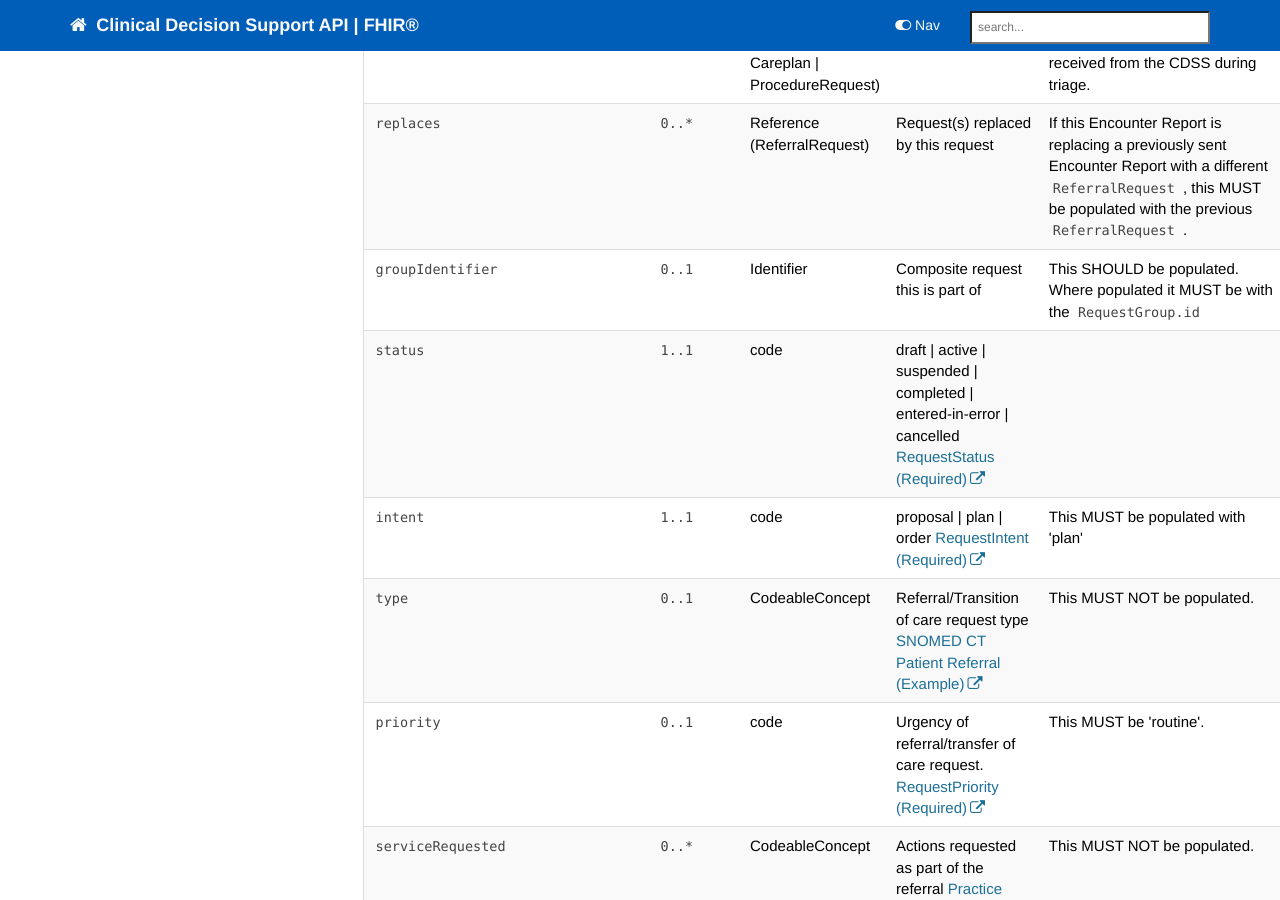
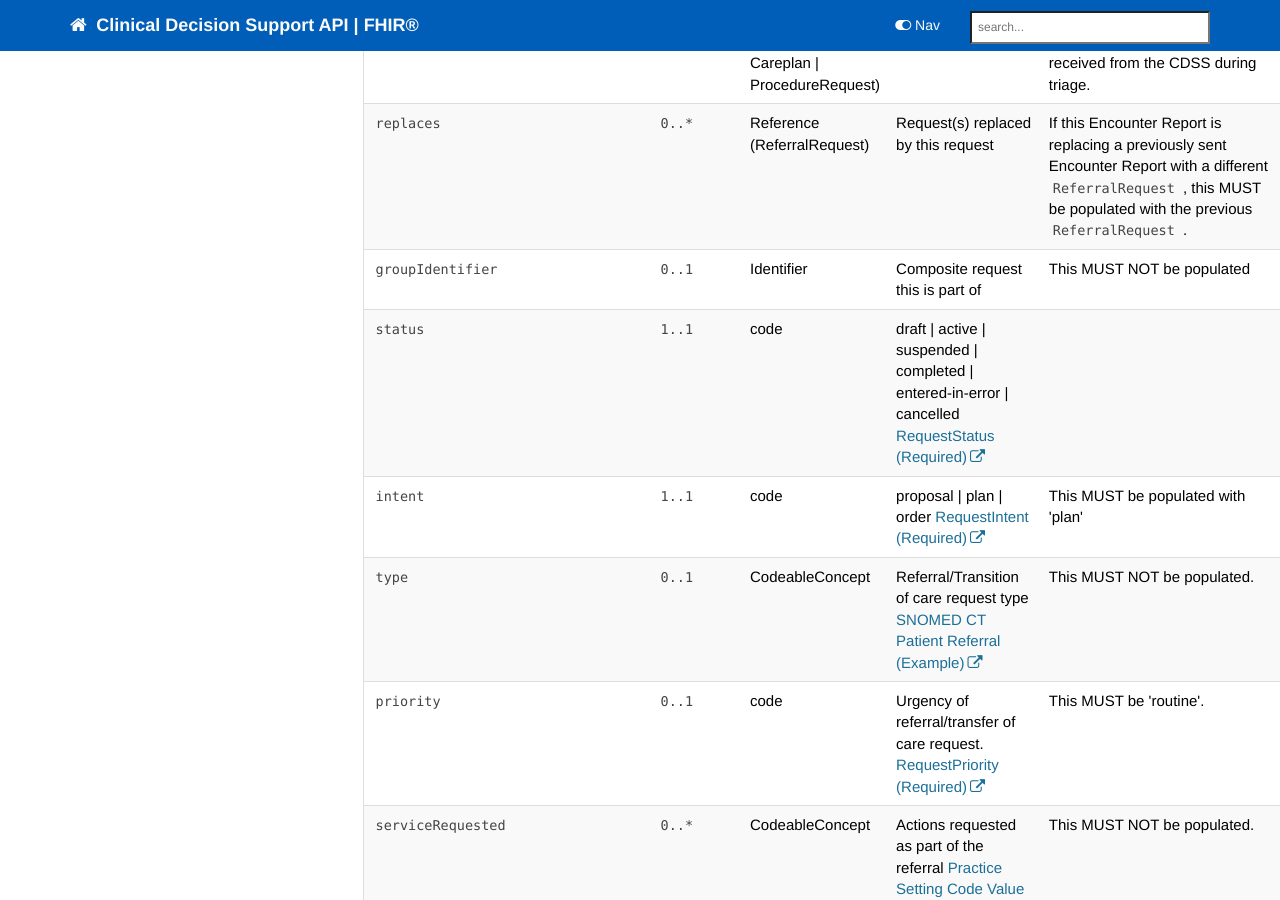
Before and after one commit to nhsconnect/FHIR-CDS, a Jekyll site: the page built from pages/explore/api_encounter_report_referralrequest.md, in a window 1280 px wide and 900 px high, scrolled down 1576 px. Built offline with Jekyll 4.4.1, drawn with Linux system fonts in a browser that asks for light colours; nearby versions of some CDN libraries; our own code applies the rules of GitHub Pages for plain Markdown files; comment, search, counter and statistics services are not loaded; part of the change alters nothing that is shown.

Commit message:
pages/explore/api_encounter_report_referralrequest.md updated from https://stackedit.io/

```diff
--- a/pages/explore/api_encounter_report_referralrequest.md
+++ b/pages/explore/api_encounter_report_referralrequest.md
@@ -147,8 +147,7 @@ Detailed implementation guidance for a `ReferralRequest` resource in the context
       <td><code class="highlighter-rouge">0..1</code></td>
     <td>Identifier</td>
     <td>Composite request this is part of</td>
-<td>This SHOULD be populated.<br/>
-Where populated it MUST be with the <code class="highlighter-rouge">RequestGroup.id</code></td>
+<td>This MUST NOT be populated</td>
  </tr>
 <tr>
   <td><code class="highlighter-rouge">status</code></td>
@@ -295,7 +294,7 @@ Secondary Concerns MUST be Condition resources.</td>
  </tr>
 </table>
 <!--stackedit_data:
-eyJoaXN0b3J5IjpbLTEyMzU5OTYxNDAsLTU1NzI3NTEzNiwxMD
-Q3MzAwMTUxLC02NDk4OTIyNjksMjEzNTk4ODk4MywzOTk1MDY2
-MjVdfQ==
+eyJoaXN0b3J5IjpbODIwNDc5MzM4LC01NTcyNzUxMzYsMTA0Nz
+MwMDE1MSwtNjQ5ODkyMjY5LDIxMzU5ODg5ODMsMzk5NTA2NjI1
+XX0=
 -->
```
